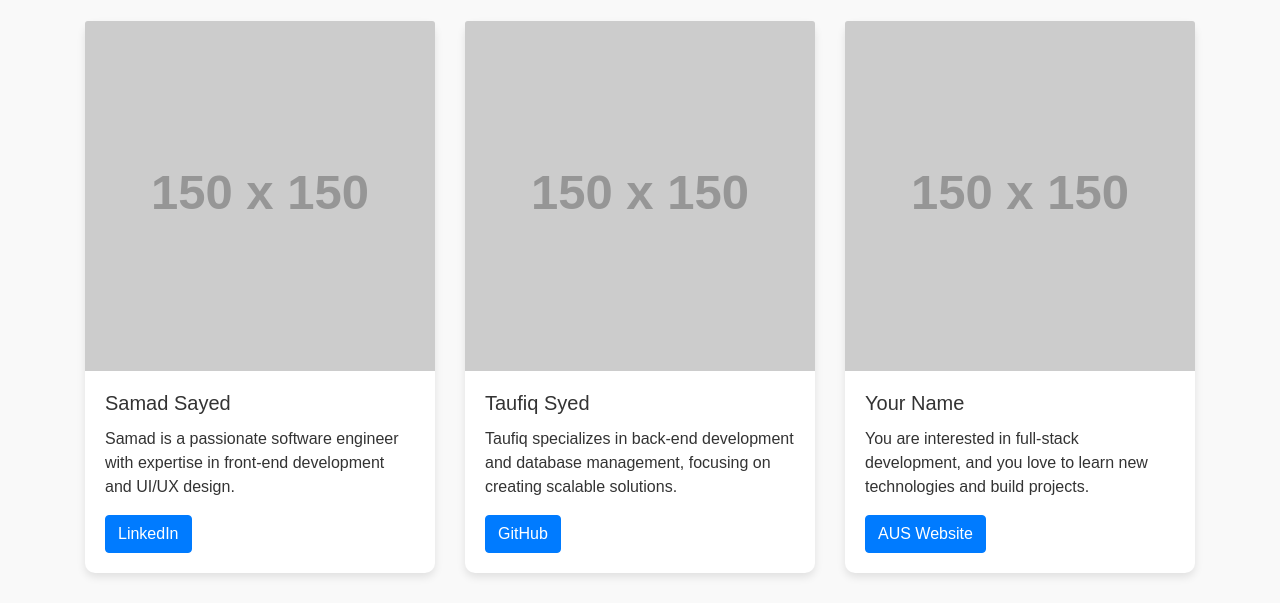
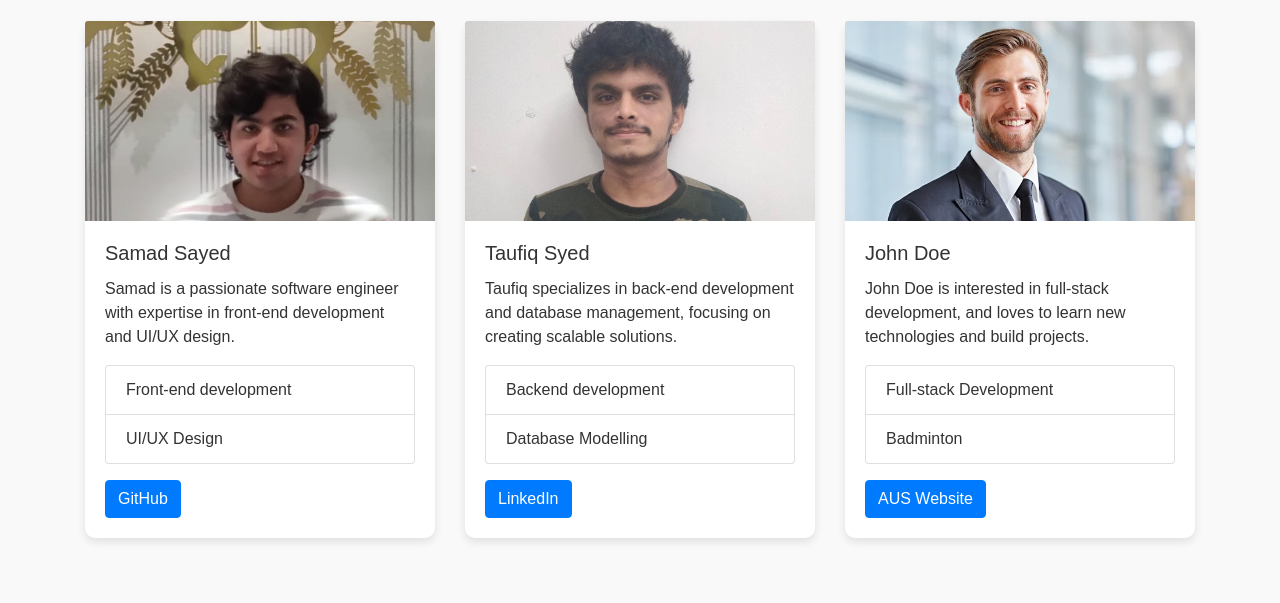
Before and after one commit to code-crack0/software-Engineering-labs, a plain HTML site: page lab 1/page.html in a window 1280 px wide. Shown: the part 299-902 px from the top of the page. Drawn offline with nearby package versions, Linux system fonts and the light colour scheme; placeholder pictures from the web are drawn by us.

Commit message:
Added personal photos and bootstrap info list

```diff
--- a/lab 1/page.css
+++ b/lab 1/page.css
@@ -1,11 +1,9 @@
-/* General page styles */
 body {
     font-family: 'Arial', sans-serif;
     background-color: #f9f9f9;
     color: #333;
 }
 
-/* Header styling */
 header {
     background-color: #007bff;
     color: #fff;
@@ -13,7 +11,6 @@ header {
     border-radius: 5px;
 }
 
-/* Team section styling */
 .card {
     margin-bottom: 20px;
     border: none;
@@ -21,7 +18,11 @@ header {
     box-shadow: 0 4px 8px rgba(0, 0, 0, 0.1);
 }
 
-/* Contact form styling */
+.card-img-top {
+    height: 200px;
+    object-fit: cover;
+}
+
 form {
     background-color: #fff;
     padding: 20px;
@@ -29,7 +30,6 @@ form {
     box-shadow: 0 4px 8px rgba(0, 0, 0, 0.1);
 }
 
-/* Footer styling */
 footer {
     font-size: 0.9rem;
     color: #666;
--- a/lab 1/page.html
+++ b/lab 1/page.html
@@ -5,57 +5,62 @@
     <meta charset="UTF-8">
     <meta name="viewport" content="width=device-width, initial-scale=1.0">
     <title>Software Engineering Lab Team</title>
-    <!-- Link to Bootstrap CSS -->
     <link href="https://stackpath.bootstrapcdn.com/bootstrap/4.5.2/css/bootstrap.min.css" rel="stylesheet">
-    <!-- Link to your custom CSS -->
     <link rel="stylesheet" href="page.css">
 </head>
 
 <body>
-    <!-- Alert for updates -->
     <div class="alert alert-info text-center" role="alert">
         Please fill out the form below to contact us for any inquiries!
     </div>
 
-    <!-- Main header -->
     <header class="container mt-4">
         <h1 class="text-center">Welcome to Our Software Engineering Lab Team</h1>
         <p class="text-center">Meet our team and discover our projects</p>
     </header>
 
-    <!-- Team section with images -->
     <section class="container mt-5">
         <h2 class="text-center">Our Team</h2>
         <div class="row mt-4">
-            <!-- Team member card -->
             <div class="col-md-4">
                 <div class="card">
-                    <img src="https://via.placeholder.com/150" class="card-img-top" alt="Samad Sayed">
+                    <img src="images/samad.jpg" class="card-img-top" alt="Samad Sayed">
                     <div class="card-body">
                         <h5 class="card-title">Samad Sayed</h5>
                         <p class="card-text">Samad is a passionate software engineer with expertise in front-end development and UI/UX design.</p>
-                        <a href="https://www.linkedin.com/" class="btn btn-primary">LinkedIn</a>
+                        <ul class="list-group mb-3">
+                            <li class="list-group-item">Front-end development</li>
+                            <li class="list-group-item">UI/UX Design</li>
+                        </ul>
+                        <a href="https://github.com/code-crack0/software-Engineering-labs" class="btn btn-primary">GitHub</a>
                     </div>
                 </div>
             </div>
-            <!-- Another team member card -->
+
             <div class="col-md-4">
                 <div class="card">
-                    <img src="https://via.placeholder.com/150" class="card-img-top" alt="Taufiq Syed">
+                    <img src="images/taufiq.jpg" class="card-img-top" alt="Taufiq Syed">
                     <div class="card-body">
                         <h5 class="card-title">Taufiq Syed</h5>
                         <p class="card-text">Taufiq specializes in back-end development and database management, focusing on creating scalable solutions.</p>
-                        <a href="https://github.com/" class="btn btn-primary">GitHub</a>
+                        <ul class="list-group mb-3">
+                            <li class="list-group-item">Backend development</li>
+                            <li class="list-group-item">Database Modelling</li>
+                        </ul>
+                        <a href="https://www.linkedin.com/in/taufiq-syed-82b124159/" class="btn btn-primary">LinkedIn</a>
                     </div>
                 </div>
             </div>
-            <!-- Your own team card -->
             <div class="col-md-4">
                 <div class="card">
-                    <img src="https://via.placeholder.com/150" class="card-img-top" alt="Your Name">
+                    <img src="images/john doe.jpg" class="card-img-top" alt="Your Name">
                     <div class="card-body">
-                        <h5 class="card-title">Your Name</h5>
-                        <p class="card-text">You are interested in full-stack development, and you love to learn new technologies and build projects.</p>
+                        <h5 class="card-title">John Doe</h5>
+                        <p class="card-text">John Doe is interested in full-stack development, and loves to learn new technologies and build projects.</p>
+                        <ul class="list-group mb-3">
+                            <li class="list-group-item">Full-stack Development</li>
+                            <li class="list-group-item">Badminton</li>
+                        </ul>
                         <a href="https://www.aus.edu/" class="btn btn-primary">AUS Website</a>
                     </div>
                 </div>
@@ -63,7 +68,6 @@
         </div>
     </section>
 
-    <!-- Contact Us Form -->
     <section class="container mt-5">
         <h2 class="text-center">Contact Us</h2>
         <form class="mt-4">
@@ -83,12 +87,10 @@
         </form>
     </section>
 
-    <!-- Footer -->
     <footer class="container text-center mt-5 mb-3">
-        <p>&copy; 2024 Samad Sayed, Taufiq Syed, Your Name</p>
+        <p>&copy; 2024 Samad Sayed, Taufiq Syed, John Doe</p>
     </footer>
 
-    <!-- Link to Bootstrap JS and dependencies -->
     <script src="https://code.jquery.com/jquery-3.5.1.slim.min.js"></script>
     <script src="https://cdn.jsdelivr.net/npm/@popperjs/core@2.9.3/dist/umd/popper.min.js"></script>
     <script src="https://stackpath.bootstrapcdn.com/bootstrap/4.5.2/js/bootstrap.min.js"></script>
```
Also changed, not shown: lab 1/images/john doe.jpg (added), lab 1/images/samad.jpg (added), lab 1/images/taufiq.jpg (added).
